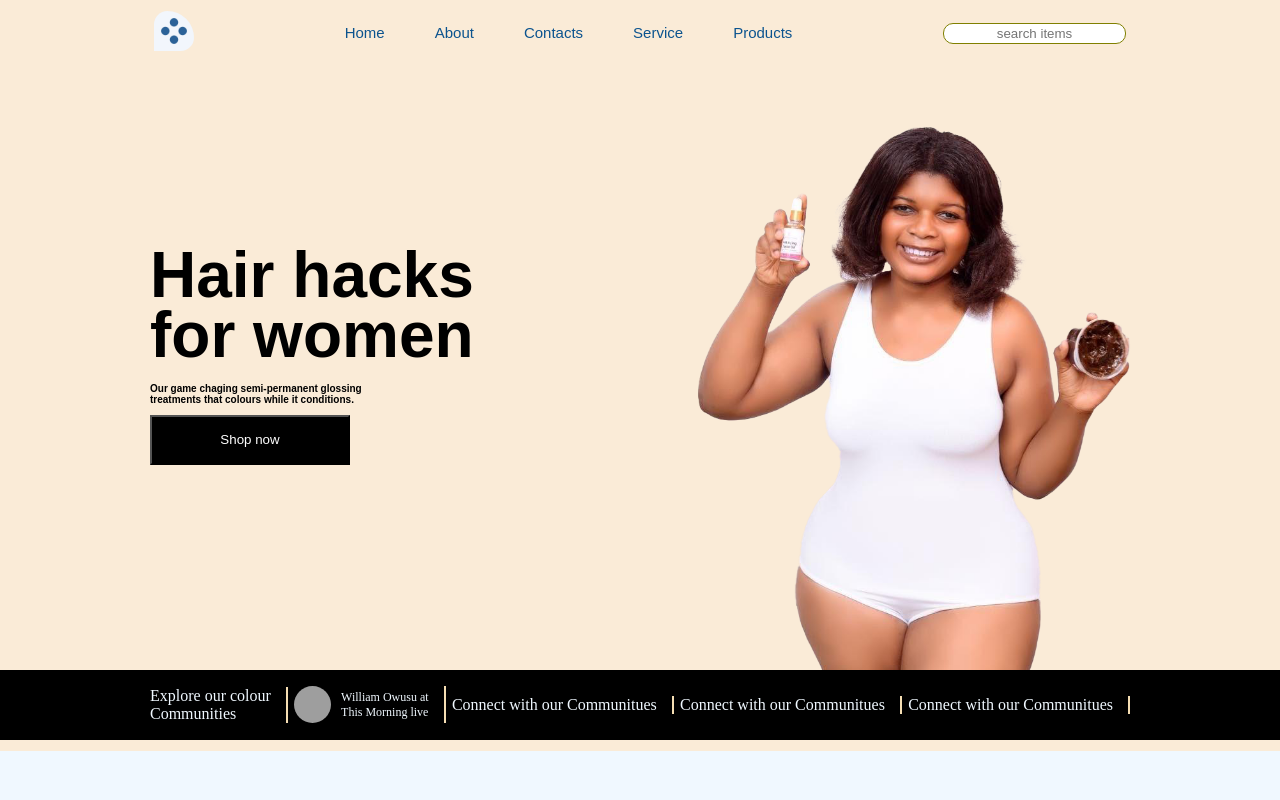
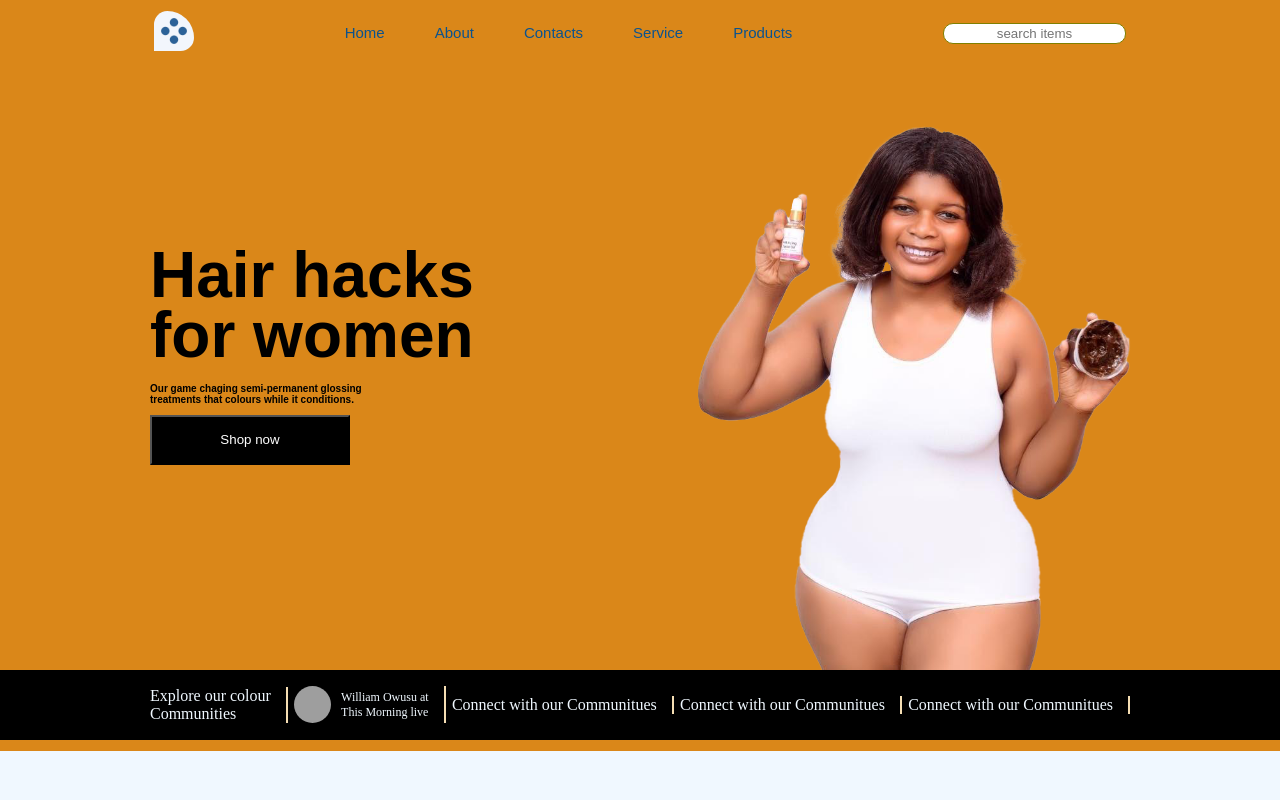
Before and after one commit to Saniflex-1/ReactJs, a React (Create React App) app: page / in a window 1280 px wide. Shown: the top 800 px of the page. Built offline with nearby package versions, Linux system fonts and the light colour scheme; grey boxes are pictures that could not be loaded.

Commit message:
Update index.css

```diff
--- a/src/index.css
+++ b/src/index.css
@@ -9,7 +9,7 @@
 body {
   overflow-x: hidden;
   position: relative;
-  background-color: antiquewhite;
+  background-color: rgb(218, 135, 25);
 }
 
 .nav {
```
